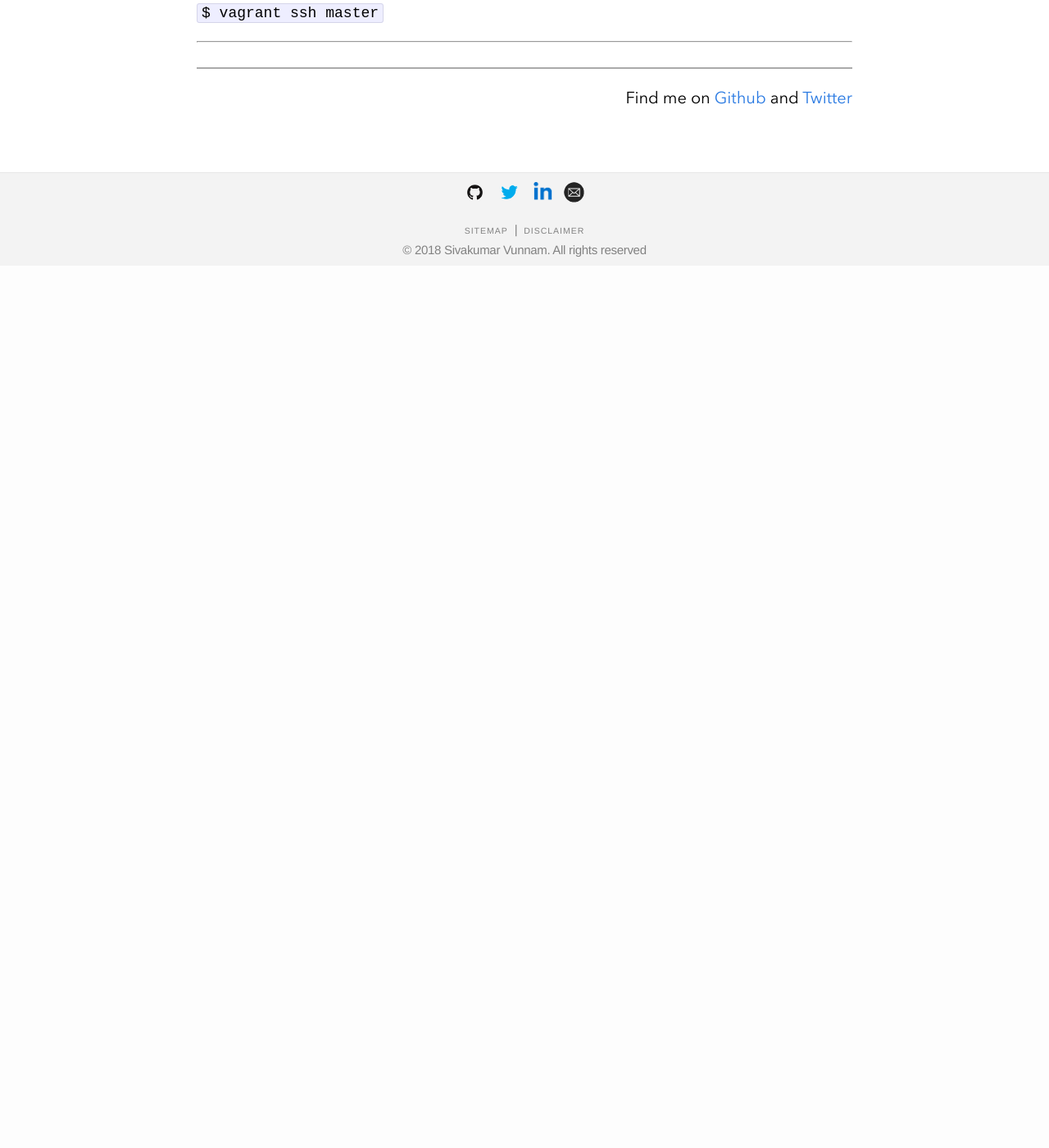
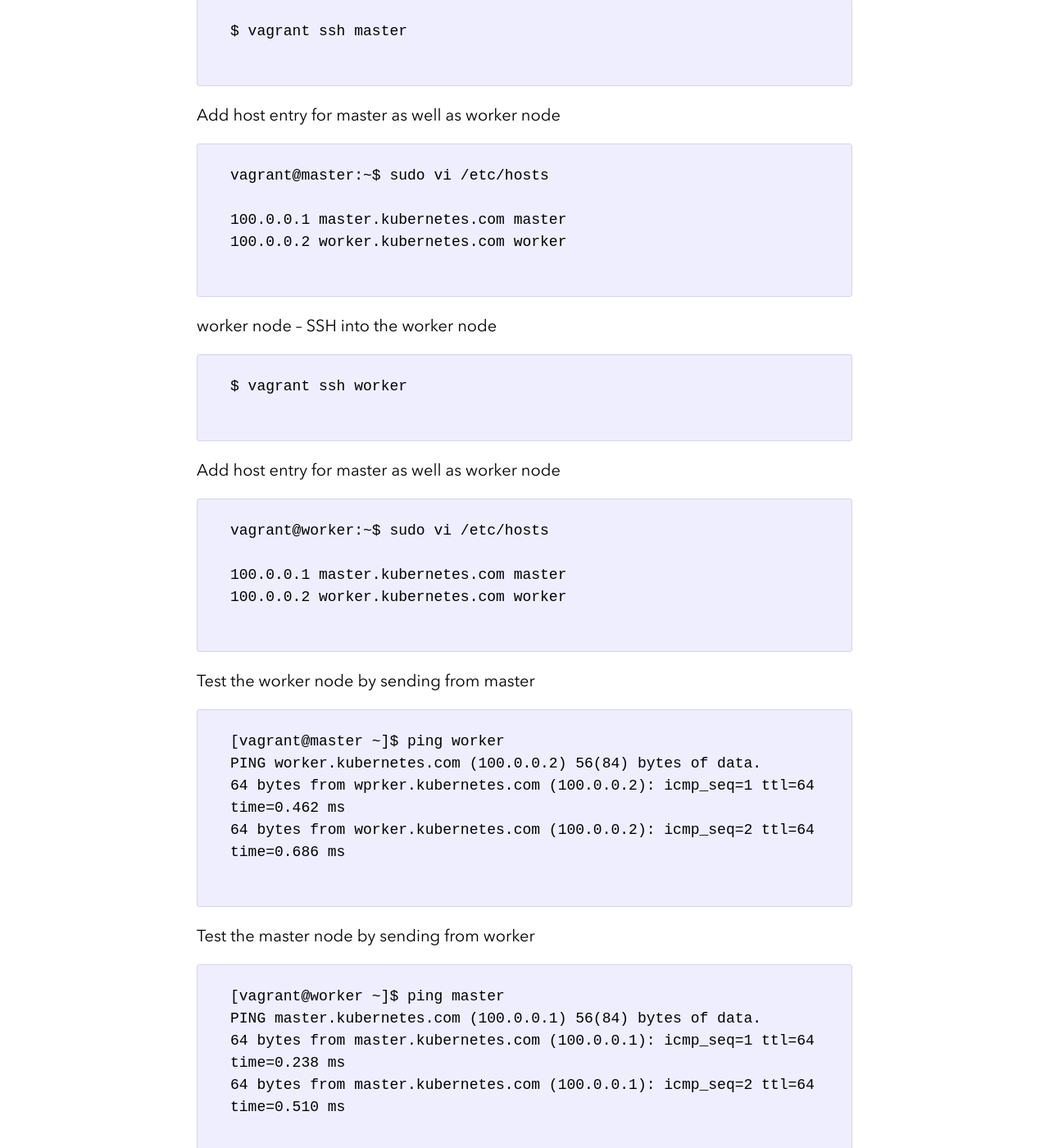
Before and after one commit to sivakumarvunnam/sivakumarvunnam.github.io, a Jekyll site: the page built from _posts/2020-05-25-Kubernetes-Cluster-Setup.md, in a window 1280 px wide and 1400 px high, scrolled down 1988 px. Shown: the whole window at 82% size. Built offline with Jekyll 4.4.1, drawn with Linux system fonts in a browser that asks for light colours; nearby versions of some CDN libraries; comment, search, counter and statistics services are not loaded; before the commit the page ends 2312 px from its top, so only the background shows below that.

Commit message:
step 2 updated

````diff
--- a/_posts/2020-05-25-Kubernetes-Cluster-Setup.md
+++ b/_posts/2020-05-25-Kubernetes-Cluster-Setup.md
@@ -62,6 +62,62 @@ end
 
 master node – SSH into the master node
 
-```$ vagrant ssh master```
+```
+$ vagrant ssh master
+
+```
+
+Add host entry for master as well as worker node
+
+```
+vagrant@master:~$ sudo vi /etc/hosts
+
+100.0.0.1 master.kubernetes.com master
+100.0.0.2 worker.kubernetes.com worker
+
+```
+worker node – SSH into the worker node
+
+```
+$ vagrant ssh worker
+
+```
+Add host entry for master as well as worker node
+
+```
+vagrant@worker:~$ sudo vi /etc/hosts
+
+100.0.0.1 master.kubernetes.com master
+100.0.0.2 worker.kubernetes.com worker
+
+```
+
+Test the worker node by sending from master
+
+```
+[vagrant@master ~]$ ping worker
+PING worker.kubernetes.com (100.0.0.2) 56(84) bytes of data.
+64 bytes from wprker.kubernetes.com (100.0.0.2): icmp_seq=1 ttl=64 time=0.462 ms
+64 bytes from worker.kubernetes.com (100.0.0.2): icmp_seq=2 ttl=64 time=0.686 ms
+
+```
+Test the master node by sending from worker
+
+```
+[vagrant@worker ~]$ ping master
+PING master.kubernetes.com (100.0.0.1) 56(84) bytes of data.
+64 bytes from master.kubernetes.com (100.0.0.1): icmp_seq=1 ttl=64 time=0.238 ms
+64 bytes from master.kubernetes.com (100.0.0.1): icmp_seq=2 ttl=64 time=0.510 ms
+
+```
+
+
+
+
+
+
+
+
+
 
 ---
````
